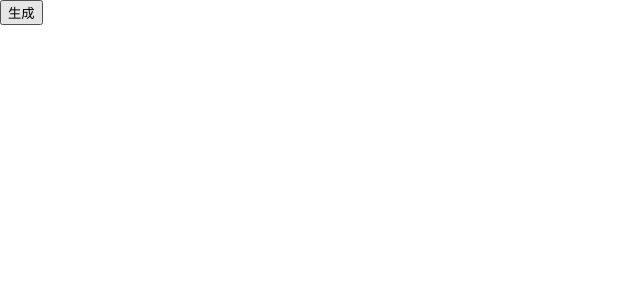
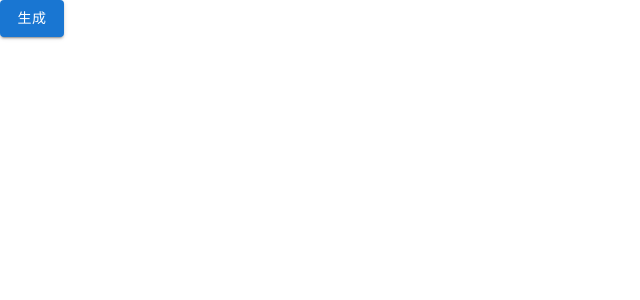
Before and after one commit to yukihane/initlzr-for-maven, a React (Create React App) app: page / in a window 1280 px wide. Shown: the top 300 px of the page, without its empty margins (0-640 px from the left). Built offline with nearby package versions, Linux system fonts and the light colour scheme.

Commit message:
mui のボタンに置き換え

```diff
--- a/src/App.tsx
+++ b/src/App.tsx
@@ -1,4 +1,5 @@
-import { fs, invoke } from "@tauri-apps/api";
+import { Button } from "@mui/material";
+import { invoke } from "@tauri-apps/api";
 import { open } from "@tauri-apps/api/dialog";
 import React from "react";
 
@@ -23,7 +24,9 @@ export const App = () => {
 
   return (
     <div>
-      <button onClick={() => handleClicked()}>生成</button>
+      <Button variant="contained" onClick={() => handleClicked()}>
+        生成
+      </Button>
     </div>
   );
 };
```
